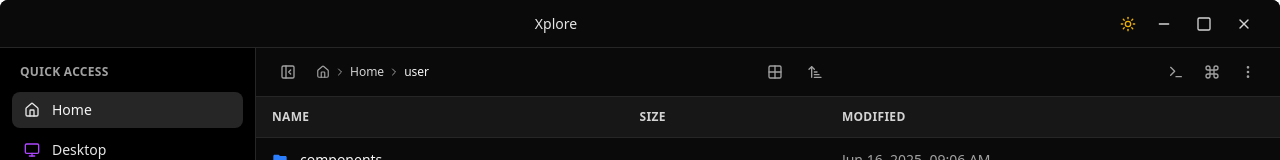
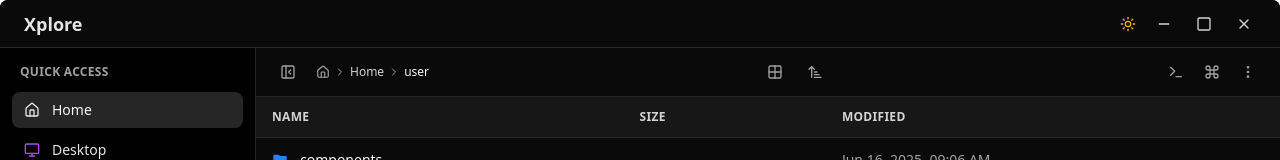
Before and after one commit to unnikrishnanNam/xplore-v2, a React (Vite) app: page / in a window 1280 px wide. Shown: the top 160 px of the page. Built offline with nearby package versions, Linux system fonts and the light colour scheme.

Commit message:
feat: Refactor titleBar to have the text aligned and got the traffic light theme correct

```diff
--- a/src/components/TitleBar.tsx
+++ b/src/components/TitleBar.tsx
@@ -70,10 +70,10 @@
         <Square className="w-4 h-4 text-neutral-600 dark:text-neutral-300" />
       </button>
       <button
-        className="p-3 hover:bg-red-500 hover:text-white transition-colors"
+        className="p-3 hover:bg-red-500 hover:text-white transition-colors text-neutral-600"
         onClick={handleClose}
       >
-        <X className="w-4 h-4 text-neutral-600 dark:text-neutral-300" />
+        <X className="w-4 h-4 dark:text-neutral-300" />
       </button>
     </div>
   );
@@ -82,8 +82,8 @@
     <div className="h-12 bg-white dark:bg-neutral-950 border-b border-neutral-200 dark:border-neutral-800 flex items-center justify-between select-none drag">
       {/* Only the control buttons should not be draggable */}
       <div className="no-drag">{os === "macos" ? <MacOSControls /> : null}</div>
-      <div className="flex-1 text-center">
-        <h1 className="text-sm font-medium text-neutral-700 dark:text-neutral-200">
+      <div className="flex-1 text-left px-6">
+        <h1 className="text-lg font-bold text-neutral-700 dark:text-neutral-200">
           Xplore
         </h1>
       </div>
```
